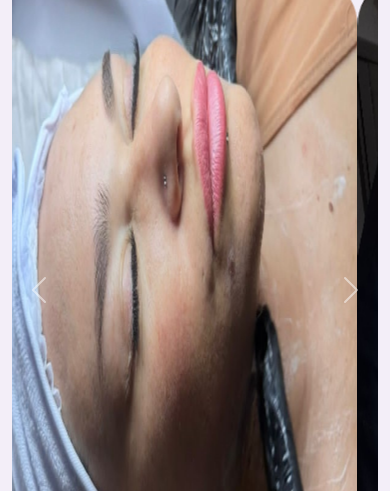
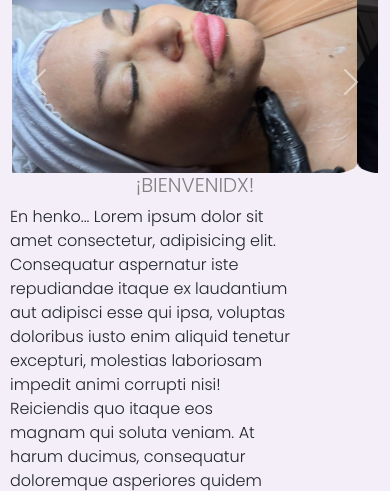
Before and after one commit to luefe/proyecto_coder, a website: page index.html in a window 390 px wide. Shown: the part 232-723 px from the top of the page. Drawn offline with nearby package versions, Linux system fonts and the light colour scheme.

Commit message:
estilos de cards solucionados

```diff
--- a/scss/_index.scss
+++ b/scss/_index.scss
@@ -4,7 +4,7 @@
 }
 
 
-main{
+main {
 
     .main_center {
         width: 100%;
@@ -46,8 +46,6 @@ main{
 
             img {
                 @include sizes(1200px, 600px);
-                height: 600px;
-                width: 1200px;
                 border-radius: 6%;
             }
         }
@@ -55,3 +53,31 @@ main{
 
 
 }
+
+
+
+@media screen and (max-width: 500px) {
+
+    .main_center {
+
+        .carousel-inner {
+            position: relative;
+            max-width: 100%;
+            overflow: hidden;
+
+            img {
+                @include sizes(100%, auto);
+            }
+        }
+
+        .p {
+            margin-left: 10px;
+            padding-left: 0;
+            width: 100%;
+        }
+
+
+    }
+
+
+}
--- a/scss/_nav_y_footer.scss
+++ b/scss/_nav_y_footer.scss
@@ -185,7 +185,7 @@ body {
 
         .mail {
             h4 {
-            font-size: large;
+            font-size: medium;
             }
 
             border: 0 rgb(243, 238, 248) solid;
--- a/scss/_tratamientos.scss
+++ b/scss/_tratamientos.scss
@@ -28,6 +28,7 @@
             margin-right: 20px;
             margin-left: 20px;
             color: gray;
+
             h2 {
                 display: flex;
                 justify-content: center;
@@ -72,9 +73,10 @@
     border-top: 2px solid rgb(192, 170, 197);
 }
 
-.col {
+section {
+    .row {
+        .col-xl-3 {
             display: flex;
-    width: 100%;
             padding: 0;
             flex-direction: column;
             justify-content: center;
@@ -101,12 +103,17 @@
                         flex-direction: column;
                         justify-content: center;
                         color: black;
-                text-decoration: none;
+
+                        h3 {
+                            text-decoration: underline 1px gray;
+                        }
+
 
                         p {
                             margin: 0;
                             color: black;
                         }
+
                         svg {
                             color: black;
                         }
@@ -141,6 +148,9 @@
         }
 
 
+    }
+}
+
 
 
 
```
Also changed, not shown: index.html (+2 -1 lines), pages/tratamientos.html (+1 -1 lines), css/style.css, 1 other file. Lines whose indentation alone changed are shown as unchanged.
